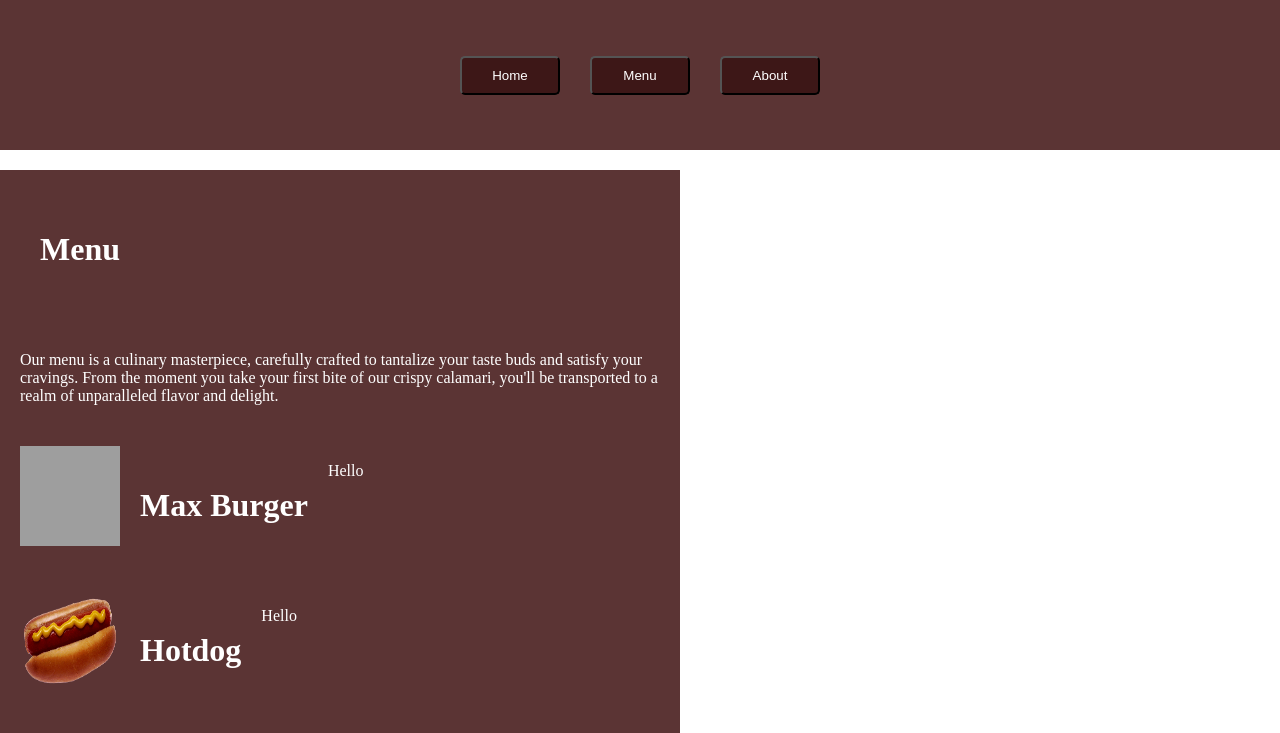
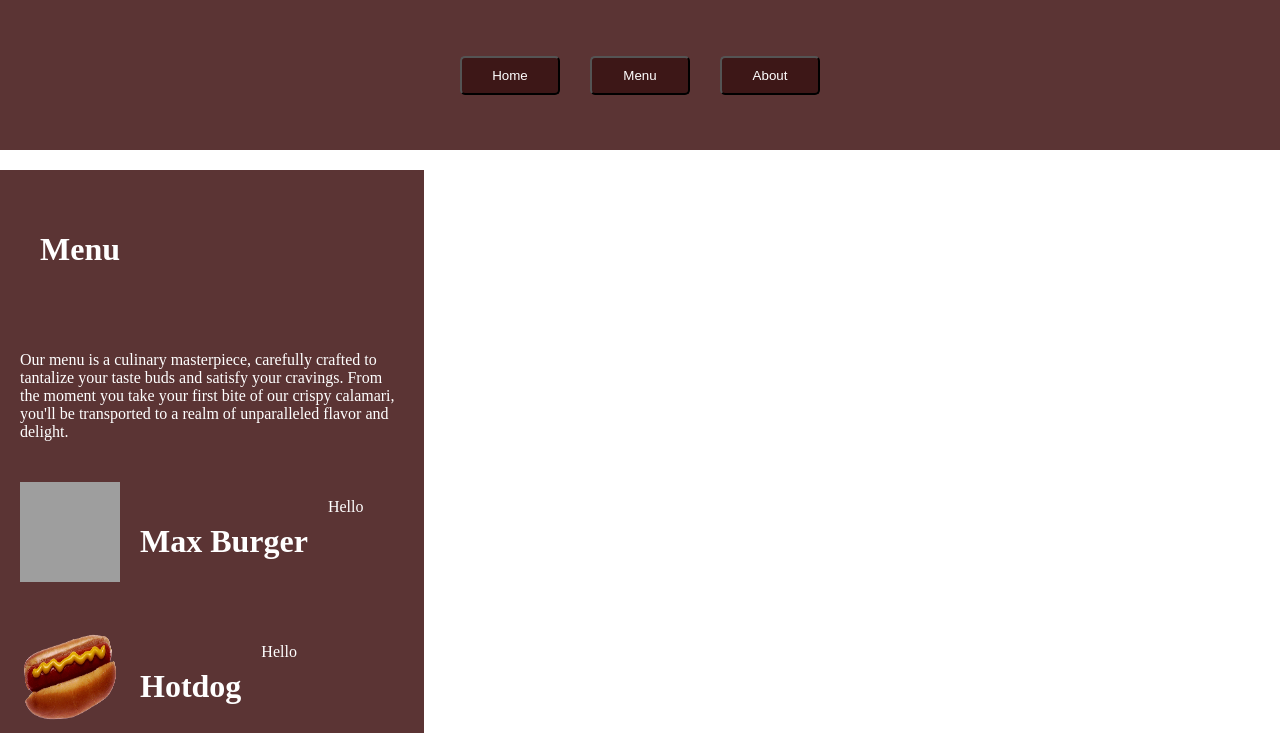
Before and after one commit to AaronGulman/Restaurant-Page, a website built with webpack: page src/index.html in a window 1280 px wide. Both pictures are taken after a click on the button "Menu". Shown: the top 733 px of the page. Built offline with nearby package versions, Linux system fonts and the light colour scheme; grey boxes are pictures that could not be loaded; files whose address does not match are found by name.

Commit message:
Fix menu text alignment

```diff
--- a/src/extra modules/menu.js
+++ b/src/extra modules/menu.js
@@ -16,6 +16,9 @@ export function menuPg(){
 	let imgBox1 = document.createElement('div')
 	imgBox1.setAttribute('class','menuBox')
 
+	let textBox = document.createElement('div')
+	textBox.setAttribute('class','textBox')
+
 	let img1 = document.createElement('img')
 
 	img1.setAttribute('class','size')
@@ -30,10 +33,9 @@ export function menuPg(){
 
 	content.appendChild(imgBox1);
 	imgBox1.appendChild(img1);
-	imgBox1.appendChild(img1Header);
-	imgBox1.appendChild(img1Text);
-
-
+	imgBox1.appendChild(textBox)
+	textBox.appendChild(img1Header);
+	textBox.appendChild(img1Text);
 
 
 
--- a/src/index.css
+++ b/src/index.css
@@ -37,7 +37,7 @@ button{
 	background-image: cover;
 	flex-direction: column;
 	background: #481d1de4;
-	width:50%;
+	width:30%;
 	height: 80%;
 	color: white;
 	padding: 20px 20px;
@@ -67,5 +67,8 @@ main{
 	display: flex;
 	justify-content: left;
 	align-items: left;
+}
 
+.textBox{
+	display: flex;
 }
```
